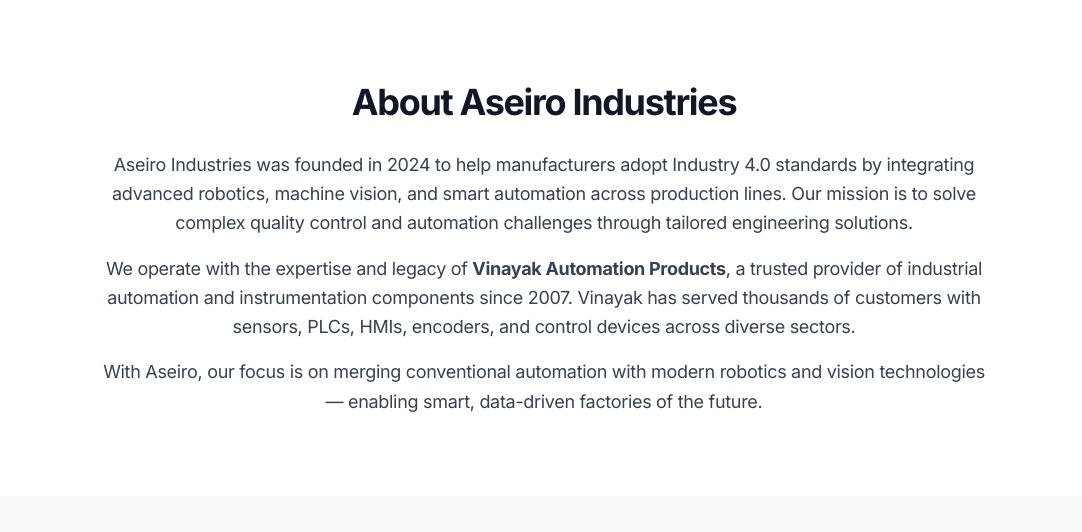
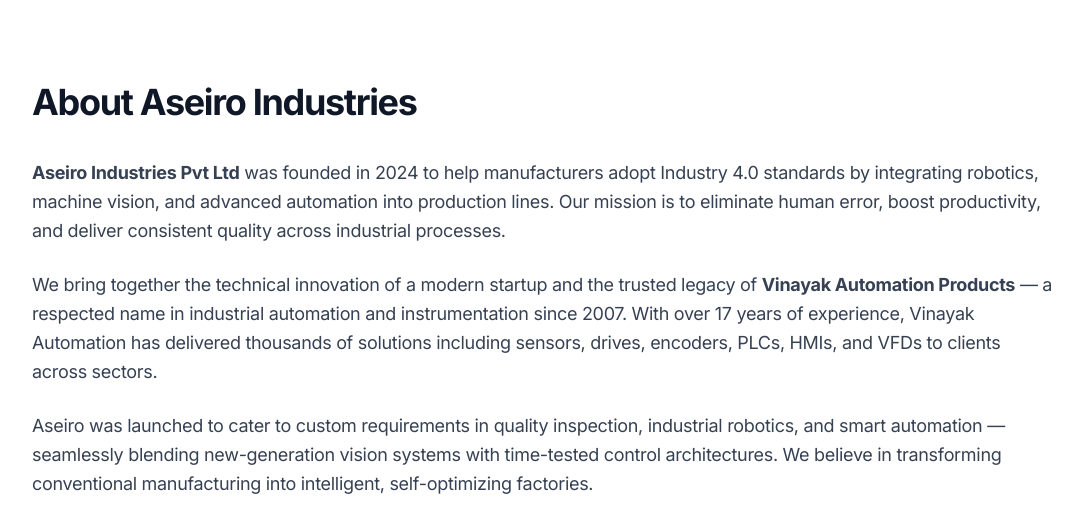
Before and after one commit to pradyumna-aseiro/Vercel-website, a Next.js app: page /about in a window 1280 px wide. Shown: the top 532 px of the page, without its empty margins (96-1178 px from the left). Built offline with nearby package versions, Linux system fonts and the light colour scheme.

Commit message:
added about page

```diff
--- a/app/about/page.tsx
+++ b/app/about/page.tsx
@@ -1,16 +1,21 @@
+// app/about/page.tsx
+
 export default function AboutPage() {
     return (
-      <section className="py-20 px-4 bg-white text-center">
-        <div className="max-w-4xl mx-auto">
-          <h1 className="text-4xl font-bold mb-6">About Aseiro Industries</h1>
-          <p className="text-gray-700 text-lg leading-relaxed mb-4">
-            Aseiro Industries was founded in 2024 to help manufacturers adopt Industry 4.0 standards by integrating advanced robotics, machine vision, and smart automation across production lines. Our mission is to solve complex quality control and automation challenges through tailored engineering solutions.
+      <section className="py-20 px-6 bg-white">
+        <div className="max-w-5xl mx-auto">
+          <h1 className="text-4xl font-bold mb-8 text-gray-900">About Aseiro Industries</h1>
+
+          <p className="text-gray-700 text-lg leading-relaxed mb-6">
+            <strong>Aseiro Industries Pvt Ltd</strong> was founded in 2024 to help manufacturers adopt Industry 4.0 standards by integrating robotics, machine vision, and advanced automation into production lines. Our mission is to eliminate human error, boost productivity, and deliver consistent quality across industrial processes.
           </p>
-          <p className="text-gray-700 text-lg leading-relaxed mb-4">
-            We operate with the expertise and legacy of <strong>Vinayak Automation Products</strong>, a trusted provider of industrial automation and instrumentation components since 2007. Vinayak has served thousands of customers with sensors, PLCs, HMIs, encoders, and control devices across diverse sectors.
+
+          <p className="text-gray-700 text-lg leading-relaxed mb-6">
+            We bring together the technical innovation of a modern startup and the trusted legacy of <strong>Vinayak Automation Products</strong> — a respected name in industrial automation and instrumentation since 2007. With over 17 years of experience, Vinayak Automation has delivered thousands of solutions including sensors, drives, encoders, PLCs, HMIs, and VFDs to clients across sectors.
           </p>
+
           <p className="text-gray-700 text-lg leading-relaxed">
-            With Aseiro, our focus is on merging conventional automation with modern robotics and vision technologies — enabling smart, data-driven factories of the future.
+            Aseiro was launched to cater to custom requirements in quality inspection, industrial robotics, and smart automation — seamlessly blending new-generation vision systems with time-tested control architectures. We believe in transforming conventional manufacturing into intelligent, self-optimizing factories.
           </p>
         </div>
       </section>
```
